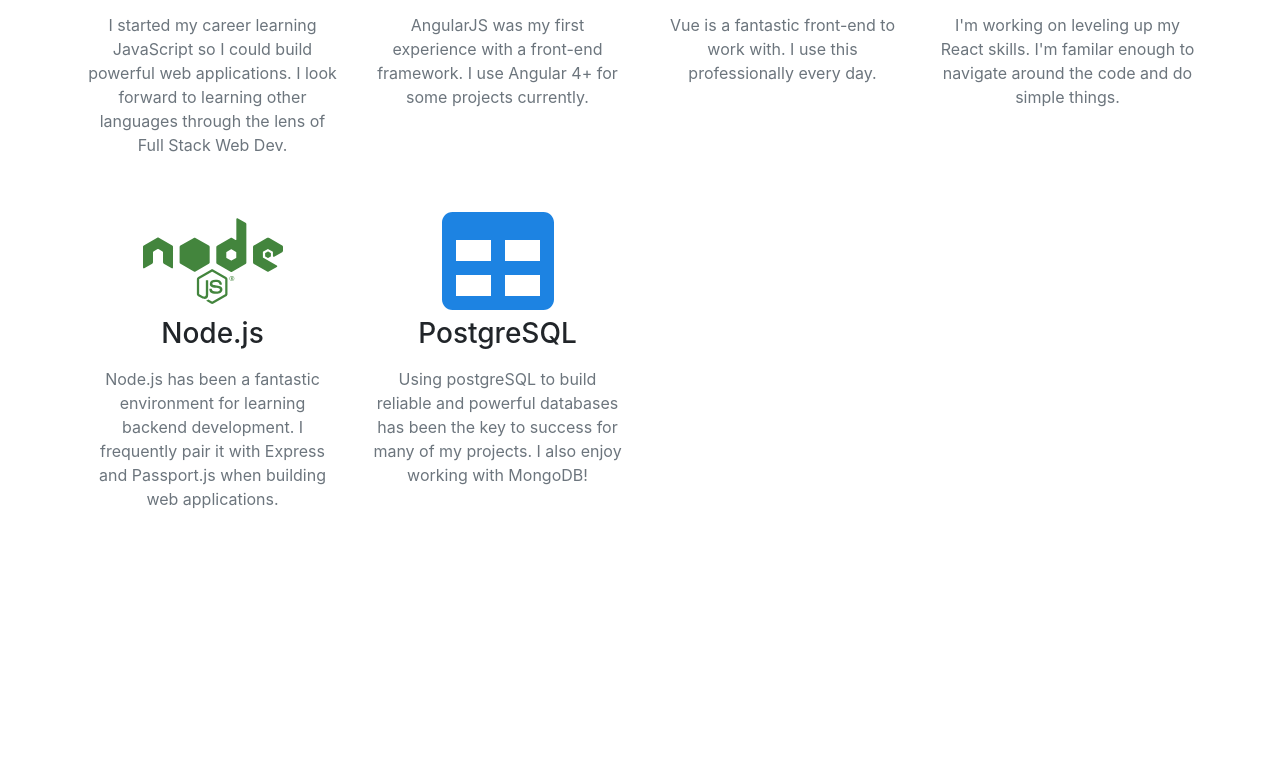
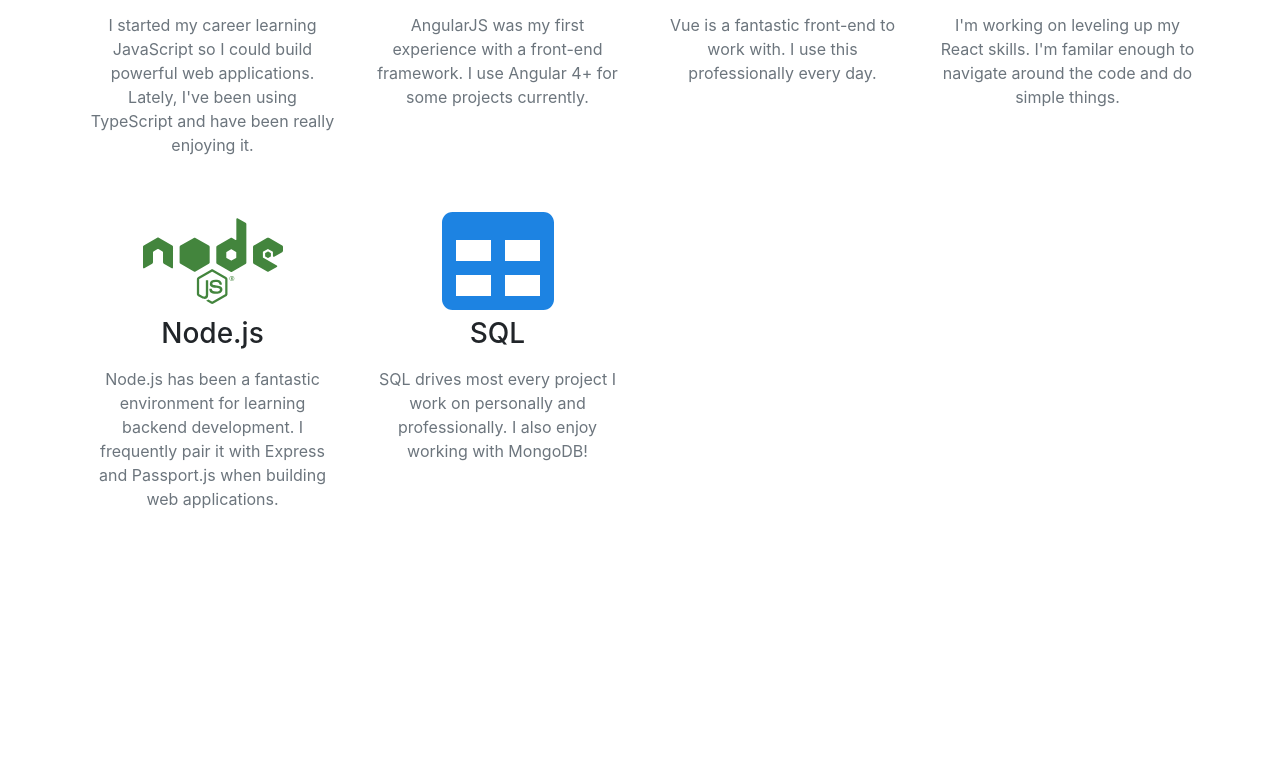
Before and after one commit to LukasNord/portfolio-page, a website with bundled scripts: page index.html in a window 1280 px wide. Shown: the part 1873-2637 px from the top of the page. Built offline with nearby package versions, Linux system fonts and the light colour scheme.

Commit message:
Update index.html

```diff
--- a/index.html
+++ b/index.html
@@ -100,7 +100,7 @@
             <div class="service-box mt-5 mx-auto">
               <i class="fab fa-js" style="font-size: 7em; color: #e5bb31"></i>
               <h3 class="mb-3">JavaScript</h3>
-              <p class="text-muted mb-0">I started my career learning JavaScript so I could build powerful web applications. I look forward to learning other languages through the lens of Full Stack Web Dev. </p>
+              <p class="text-muted mb-0">I started my career learning JavaScript so I could build powerful web applications. Lately, I've been using TypeScript and have been really enjoying it. </p>
             </div>
           </div>
           <div class="col-lg-3 col-md-6 text-center">
@@ -135,8 +135,8 @@
           <div class="col-lg-3 col-md-6 text-center">
             <div class="service-box mt-5 mx-auto">
               <i class="fa fa-table" style="font-size: 7em; color:#1d83e2"></i>
-              <h3 class="mb-3">PostgreSQL</h3>
-              <p class="text-muted mb-0">Using postgreSQL to build reliable and powerful databases has been the key to success for many of my projects.  I also enjoy working with MongoDB!</p>
+              <h3 class="mb-3">SQL</h3>
+              <p class="text-muted mb-0">SQL drives most every project I work on personally and professionally.  I also enjoy working with MongoDB!</p>
             </div>
           </div>
 
```
